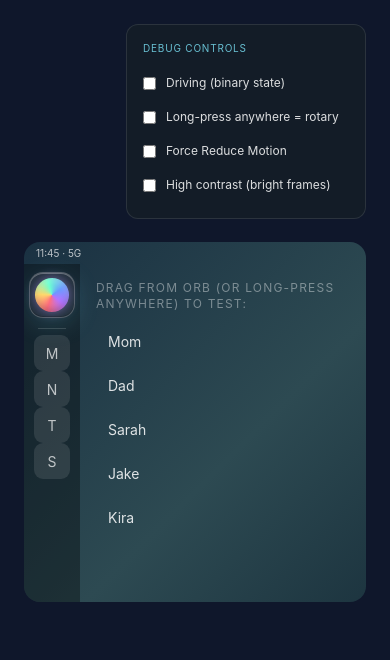
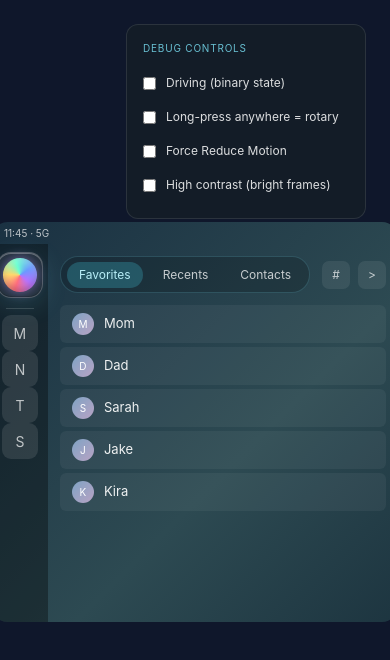
Before and after one commit to globalanomalyindex/carplay-siri-contacts, a React (Vite) app: page / in a window 390 px wide. Shown: the top 660 px of the page. Built offline with nearby package versions, Linux system fonts and the light colour scheme.

Commit message:
feat: complete Phone app surface with driving-state and utility cluster

```diff
--- a/src/App.tsx
+++ b/src/App.tsx
@@ -1,11 +1,13 @@
 import { useState } from 'react'
 import { CarPlayChrome } from './prototype/chrome/CarPlayChrome'
 import { MasterOrb } from './prototype/MasterOrb/MasterOrb'
-import { MagnifierProvider, MagnifiableFrame, useMagnifierDriver } from './prototype/Magnifier'
+import { MagnifierProvider, useMagnifierDriver } from './prototype/Magnifier'
 import { useLongPressAnywhere } from './prototype/Magnifier/useLongPressAnywhere'
 import { useLongPressRotarySession } from './prototype/Magnifier/useLongPressRotarySession'
 import { useAccessibilitySettings } from './a11y/useAccessibilitySettings'
 import { DebugPanel } from './prototype/DebugPanel'
+import { DrivingProvider } from './prototype/phone/DrivingContext'
+import { PhoneApp } from './prototype/phone/PhoneApp'
 
 function App() {
   const { settings, update } = useAccessibilitySettings()
@@ -15,7 +17,7 @@ function App() {
     <div className="min-h-screen bg-slate-900 flex items-center justify-center p-6">
       <MagnifierProvider>
         <LongPressRescueShell enabled={settings.longPressAnywhere}>
-          <div style={{ width: 640, height: 360 }}>
+          <div style={{ width: 720, height: 400 }}>
             <CarPlayChrome
               orbHome={<MasterOrb />}
               dock={
@@ -27,22 +29,9 @@ function App() {
                 </>
               }
             >
-              <div className="p-4 space-y-2 text-white/85 text-sm">
-                <p className="text-white/40 text-xs uppercase tracking-widest mb-3">
-                  Drag from orb (or long-press anywhere) to test:
-                </p>
-                {['Mom', 'Dad', 'Sarah', 'Jake', 'Kira'].map((name, i) => (
-                  <MagnifiableFrame
-                    key={name}
-                    id={`fav-${name.toLowerCase()}`}
-                    index={i}
-                    onCommit={() => alert(`Calling ${name}`)}
-                    label={`Call ${name}`}
-                  >
-                    <div className="px-3 py-2">{name}</div>
-                  </MagnifiableFrame>
-                ))}
-              </div>
+              <DrivingProvider driving={driving}>
+                <PhoneApp />
+              </DrivingProvider>
             </CarPlayChrome>
           </div>
         </LongPressRescueShell>
@@ -57,10 +46,7 @@ function App() {
   )
 }
 
-function LongPressRescueShell({
-  enabled,
-  children,
-}: { enabled: boolean; children: React.ReactNode }) {
+function LongPressRescueShell({ enabled, children }: { enabled: boolean; children: React.ReactNode }) {
   const driver = useMagnifierDriver()
   useLongPressAnywhere({ enabled, onLongPress: () => driver.start() })
   useLongPressRotarySession()
@@ -69,16 +55,12 @@ function LongPressRescueShell({
 
 function DockIcon({ label }: { label: string }) {
   return (
-    <div
-      style={{
-        width: 36, height: 36, borderRadius: 9,
-        background: 'rgba(255,255,255,0.10)',
-        display: 'flex', alignItems: 'center', justifyContent: 'center',
-        color: 'rgba(255,255,255,0.70)', fontSize: 14,
-      }}
-    >
-      {label}
-    </div>
+    <div style={{
+      width: 36, height: 36, borderRadius: 9,
+      background: 'rgba(255,255,255,0.10)',
+      display: 'flex', alignItems: 'center', justifyContent: 'center',
+      color: 'rgba(255,255,255,0.70)', fontSize: 14,
+    }}>{label}</div>
   )
 }
 
--- a/src/prototype/phone/UtilityCluster.tsx
+++ b/src/prototype/phone/UtilityCluster.tsx
@@ -1 +1,37 @@
-export function UtilityCluster() { return <div data-testid="utility-cluster" /> }
+import { useDriving } from './DrivingContext'
+
+export function UtilityCluster() {
+  const driving = useDriving()
+  return (
+    <div data-testid="utility-cluster" className="ml-auto flex items-center gap-2">
+      <UtilButton
+        label="#"
+        disabled={driving}
+        title={driving ? 'Disabled while driving' : 'Keypad'}
+      />
+      <UtilButton label=">" title="Voicemail" />
+    </div>
+  )
+}
+
+function UtilButton({ label, disabled, title }: { label: string; disabled?: boolean; title: string }) {
+  return (
+    <button
+      aria-label={title}
+      title={title}
+      disabled={disabled}
+      style={{
+        width: 28, height: 28, borderRadius: 7,
+        background: 'rgba(255,255,255,0.08)',
+        color: 'var(--text-secondary)',
+        fontSize: 12,
+        display: 'flex', alignItems: 'center', justifyContent: 'center',
+        cursor: disabled ? 'not-allowed' : 'pointer',
+        opacity: disabled ? 0.35 : 1,
+        border: 'none',
+      }}
+    >
+      {label}
+    </button>
+  )
+}
```
